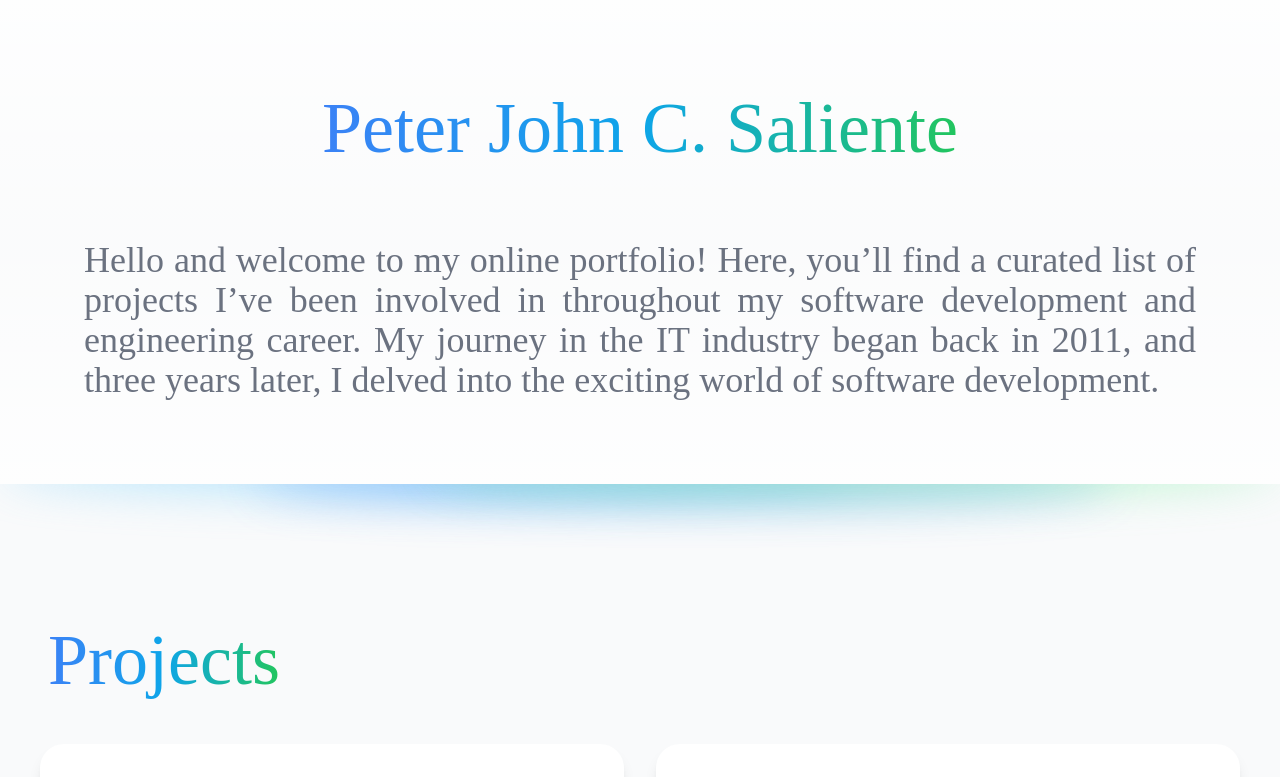
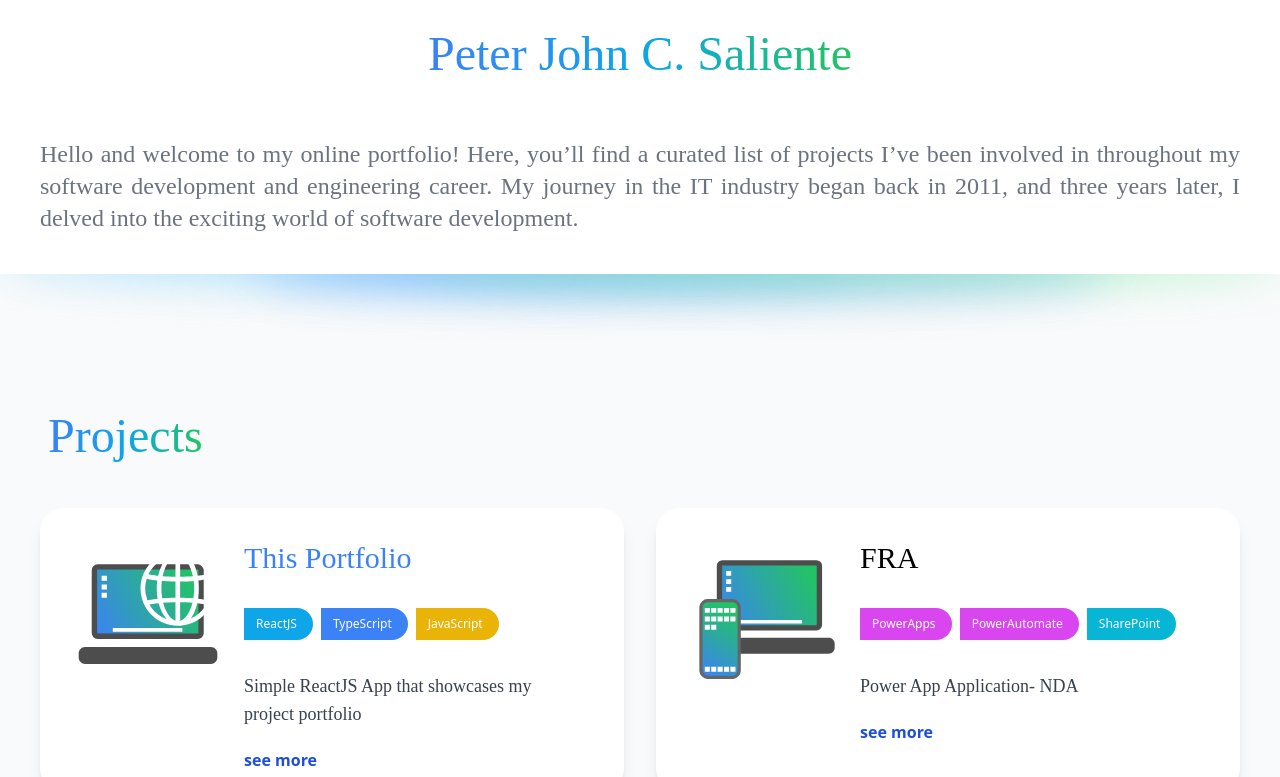
Before and after one commit to psaliente/psaliente.github.io, a React (Vite) app: page / in a window 1280 px wide. Shown: the top 777 px of the page. Built offline with nearby package versions, Linux system fonts and the light colour scheme; a web font is replaced by a local one.

Commit message:
NONE #Comment - added custom break points; fix screen breaks stylings;

```diff
--- a/src/components/header.component.tsx
+++ b/src/components/header.component.tsx
@@ -1,15 +1,13 @@
 import { MyInfoType } from "../types/MyInfo.type";
-import ScrollAnimation from "react-animate-on-scroll";
 import BrandColors from "./brandcolors.component";
 import { TextTitle } from "./labels";
-import React from "react";
 
 const HeaderComponent = ({Name, Description}: MyInfoType) => {
     return (
       <div className="overflow-y-hidden relative">
-        <div className="flex flex-col gap-16 bg-gradient-to-t from-white/80 via-white/25 to-white/80 p-10 md:p-20 ">
+        <div className="flex flex-col gap-8 md:gap-16 bg-white p-5 md:p-20 ">
           <TextTitle className={"text-center"}>{Name}</TextTitle>
-          <p className="p-1 text-2xl md:text-4xl text-justify font-[SourceCodePro] text-gray-500">{Description}</p>
+          <p className="p-5 text-2xl md:text-4xl text-justify font-[SourceCodePro] text-gray-500 break-words">{Description}</p>
         </div>
         <BrandColors />
       </div>
--- a/src/components/projecListItem.component.tsx
+++ b/src/components/projecListItem.component.tsx
@@ -16,17 +16,17 @@ function ProjectListItem(projectItem: ProjectListItemPropType) {
     const { trimText2Elipse } = useCommonHook();
     const { setProjectItem } = useContext(ProjectItemContext);
     const projectThumb = useProjectThumbnail(projectItem.Type);
-    const trimmedTitle = trimText2Elipse(projectItem.Title, 15);
-    const trimmedDesc = trimText2Elipse(projectItem.Description, 50);
+    const trimmedTitle = trimText2Elipse(projectItem.Title, 30);
+    const trimmedDesc = trimText2Elipse(projectItem.Description, 60);
 
     const setCurrentProjectItem = () => {
       setProjectItem(projectItem);
     };
 
     return (
-      <Card className="flex flex-row gap-4 px-7 pb-5 pt-8">
+      <Card className="flex flex-row flex-wrap gap-4 px-7 pb-5 pt-8">
           <img src={projectThumb} className="w-40 h-40" alt='mobile app picture'/>
-          <div className="flex flex-col gap-5 content-between">
+          <div className="flex flex-col gap-5 max-w-xs content-between">
             {projectItem.Link ? (
               <Link to={projectItem.Link}>
                 <h3 className="text-3xl md:text-5xl font-[SourceCodePro] text-blue-500 text-wrap break-words">{trimmedTitle}</h3>
--- a/src/components/projectItemPage.component.tsx
+++ b/src/components/projectItemPage.component.tsx
@@ -21,12 +21,12 @@ export default function ProjectItemPage(): JSX.Element {
         <BrandColors />
         <div className="flex flex-row flex-wrap gap-3 items-center justify-center p-8">
             <img src={projectImage} alt={projectItemType} className="w-full md:w-auto max-h-60" />
-            <div className="w-full lg:w-auto pb-10">
-                <h1 className="text-7xl text-gray-600">{projectItem?.Title}</h1>
+            <div className="w-full max-w-4xl pb-5 md:pb-10">
+                <h1 className="text-5xl md:text-7xl text-gray-600">{projectItem?.Title}</h1>
                 <LanguageList ProjectID="" Languages={projectLanguages} />
             </div>
             <div className="flex flex-col w-full p-10 items-center justify-center">
-                <p className="text-4xl max-w-4xl font-light break-words">{projectItem?.Description}</p>
+                <p className="text-2xl md:text-4xl max-w-4xl font-light break-words">{projectItem?.Description}</p>
                 <RolesList Roles={projectItem?.Role} />
             </div>
         </div>
--- a/src/components/projectList.component.tsx
+++ b/src/components/projectList.component.tsx
@@ -11,7 +11,7 @@ function ProjectList({ projects }: ProjectListPropType) {
   return (
     <div className="flex flex-col gap-10 p-10 overflow-x-hidden">
       <TextTitle>Projects</TextTitle>
-      <div className="grid grid-cols-1 gap-x-8 gap-y-12 md:grid-cols-2 2xl:grid-cols-4">
+      <div className="grid grid-cols-1 gap-x-8 gap-y-12 hd:grid-cols-2 fhd:grid-cols-4">
         {projects.map((p, i) => (
           <ProjectListItem
             key={"projectItem" + i}
--- a/src/components/rolesList.component.tsx
+++ b/src/components/rolesList.component.tsx
@@ -8,10 +8,10 @@ function RolesList({Roles}: RolesListPropType): JSX.Element {
     if (!Roles || Roles.length === 0) return <></>;
 
     return <div className="m-6 max-w-4xl">
-    <strong className="font-[SourceCodePro] text-3xl text-gray-600">Roles and Responsibilities:</strong>
+    <strong className="font-[SourceCodePro] text-xl md:text-3xl text-gray-600">Roles and Responsibilities:</strong>
     <ul className="list-disc list-inside">
       {Roles.map((r, i) => (
-        <li key={"role"+i} className="font-[SourceCodePro] text-2xl text-gray-700">{r}</li>
+        <li key={"role"+i} className="font-[SourceCodePro] text-lg md:text-2xl text-gray-700">{r}</li>
       ))}
     </ul>
   </div>
--- a/src/hooks/common.hook.ts
+++ b/src/hooks/common.hook.ts
@@ -22,7 +22,7 @@ const useCommonHook = () => {
 
     const isOdd = (value: number): boolean => !isEven(value);
 
-    const trimText2Elipse = (value: string, length: number = 40): string => value.length <= length ? value: `${value.substring(0, length - 1)}...`;
+    const trimText2Elipse = (value: string, length: number = 40): string => value.length <= length ? value: `${value.substring(0, length - 3)}...`;
 
     return {
         mapLanguageToColor,
--- a/tailwind.config.js
+++ b/tailwind.config.js
@@ -6,13 +6,12 @@ module.exports = {
   ],
   theme: {
     extend: {},
-    // container: {
-    //   center: true,
-    //   padding: {
-    //     DEFAULT: '1.5rem',
-    //     md: '3rem'
-    //   }
-    // }
+    screens: {
+      'hd': '1280px',
+      'fhd': '1920px',
+      'qhd': '2560px',
+      'uhd': '3840px'
+    }
   },
   plugins: [],
 }
```
